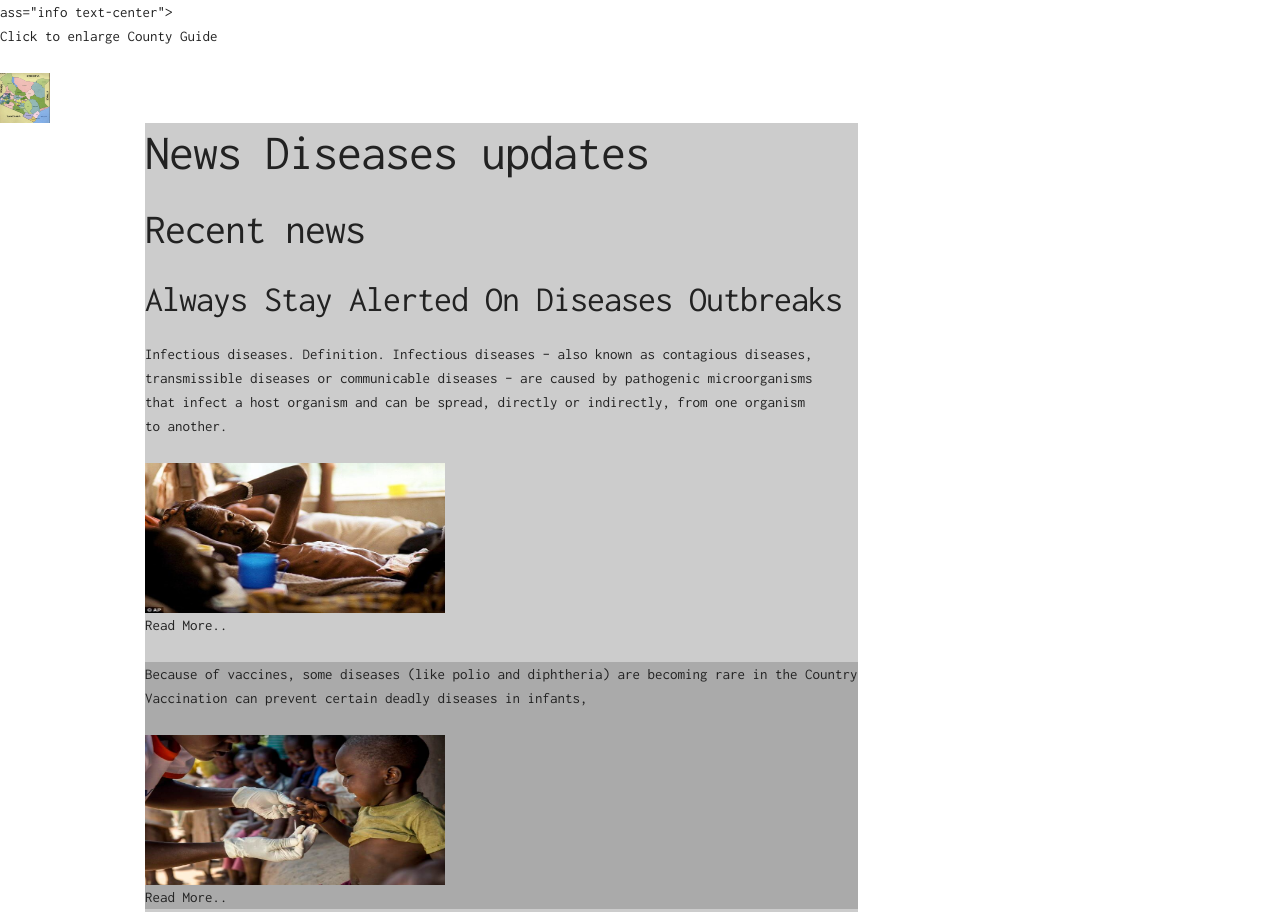
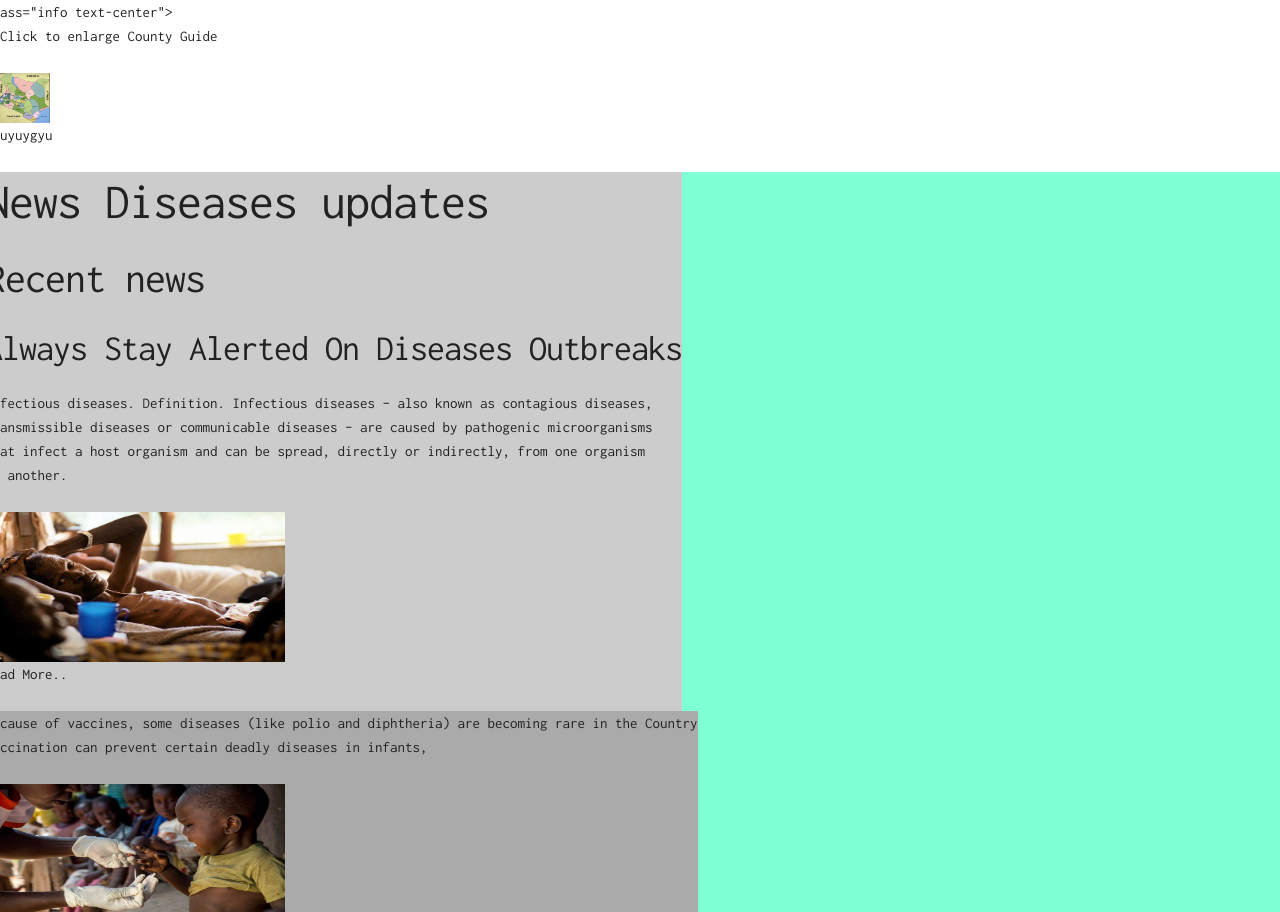
Before and after one commit to nwagalla1/Disease-Alert-Service, a plain HTML site: page index.html in a window 1280 px wide. Shown: the part 800-1712 px from the top of the page. Drawn offline with nearby package versions, Linux system fonts and the light colour scheme.

Commit message:
add background color

```diff
--- a/css/styles.css
+++ b/css/styles.css
@@ -45,13 +45,15 @@ html, body {
     cursor: pointer;
 }
 
-}.row:after{
-    display: table;
-    clear: both;
-    content: "";
+.row:after{
+    display: flex;
+    justify-content: center;
 }
 .column{
     float: left;
     width: 40%;
 
 }
+.images{
+    background-color: aquamarine;
+}
--- a/index.html
+++ b/index.html
@@ -105,9 +105,8 @@
     <!-- End County alerts section -->
 
     <!-- Start News section -->
-    <section id="images">
-        <div class="container">
-            <div class="column-md-12">
+    <p>uyuygyu</p>
+    <section class="images">
             <div class="row">
             <div class="column-md-4" style="background-color: #cccccc;">
                 <h1>News Diseases updates</h1>
@@ -120,6 +119,8 @@
                         to another.</p>
                         <img src="images/news1.jpg" width=300px; height=150px;>
                         <p>Read More..</p>
+                    </div>
+                </div>
 
             <div class="column-md-4" style="background-color: #aaaaaa;">
                 <p>Because of vaccines, some diseases (like polio and diphtheria) are becoming rare in the Country<br/>
@@ -135,11 +136,8 @@
                             <img src="images/news3.jpg" width=300px; height=150px;>
                             <p>Read More..</p>
                     </div>
-                </div>
-                </div>
+            </div>
 
-            </div>
-        </div>
     </section>
 
     <!-- End News section -->
```
